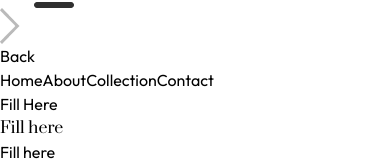
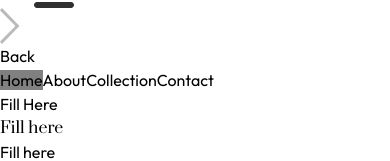
Before and after one commit to eminMammad/E-commerce-frontend, a React (Vite) app: page / in a window 390 px wide. Shown: the part 430-591 px from the top of the page. Built offline with nearby package versions, Linux system fonts and the light colour scheme.

Commit message:
fix: fix small media nav bar

```diff
--- a/src/index.css
+++ b/src/index.css
@@ -25,3 +25,10 @@ a.active hr {
   * {
     font-family: Outfit;
   }
+
+  @media (max-width: 640px) {
+    a.active {
+        background-color: gray;
+        color: black;
+    }
+  }
```
